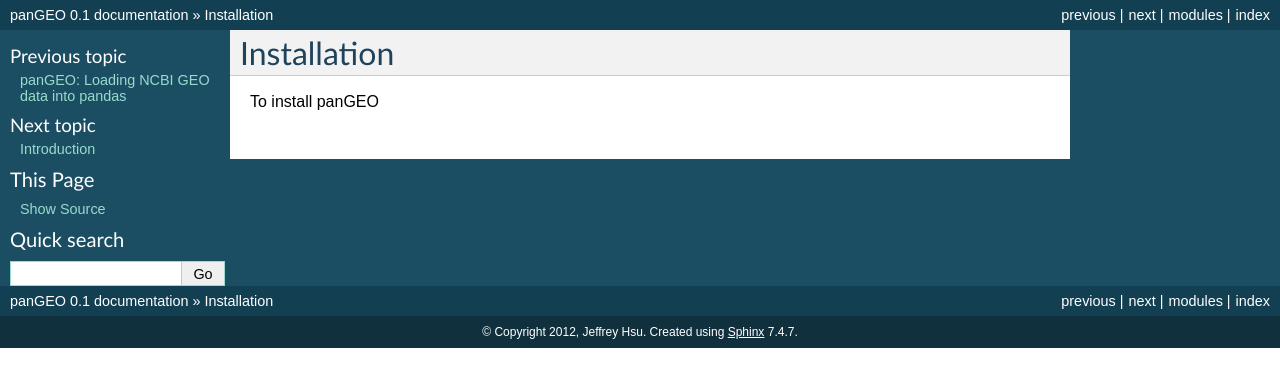
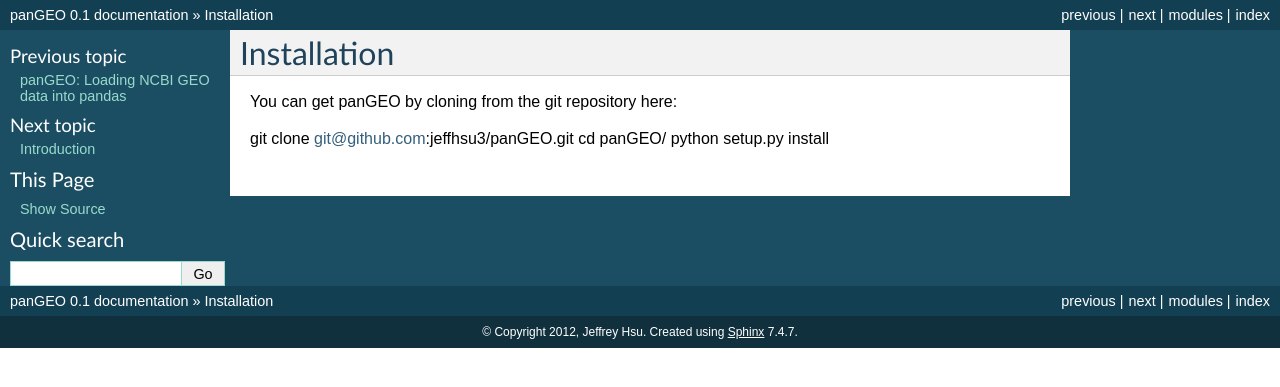
Before and after one commit to jeffhsu3/panGEO, a Sphinx documentation site: the page built from docs/source/install.rst, in a window 1280 px wide. Shown: the top 387 px of the page. Built offline with Sphinx 7.4.7, drawn with Linux system fonts in a browser that asks for light colours.

Commit message:
working commit

```diff
--- a/docs/source/install.rst
+++ b/docs/source/install.rst
@@ -2,4 +2,8 @@
 Installation
 ****************
 
-To install panGEO
+You can get panGEO by cloning from the git repository here:
+
+git clone git@github.com:jeffhsu3/panGEO.git
+cd panGEO/
+python setup.py install
--- a/panGEO/__init__.py
+++ b/panGEO/__init__.py
@@ -1,4 +1,8 @@
 ''' getGEO is a module to get array data from GEO.
 '''
+import pandas as pd
 
 from getGEO import *
+
+
+__version__ = 0.1
```
Also changed, not shown: 3 other files.
